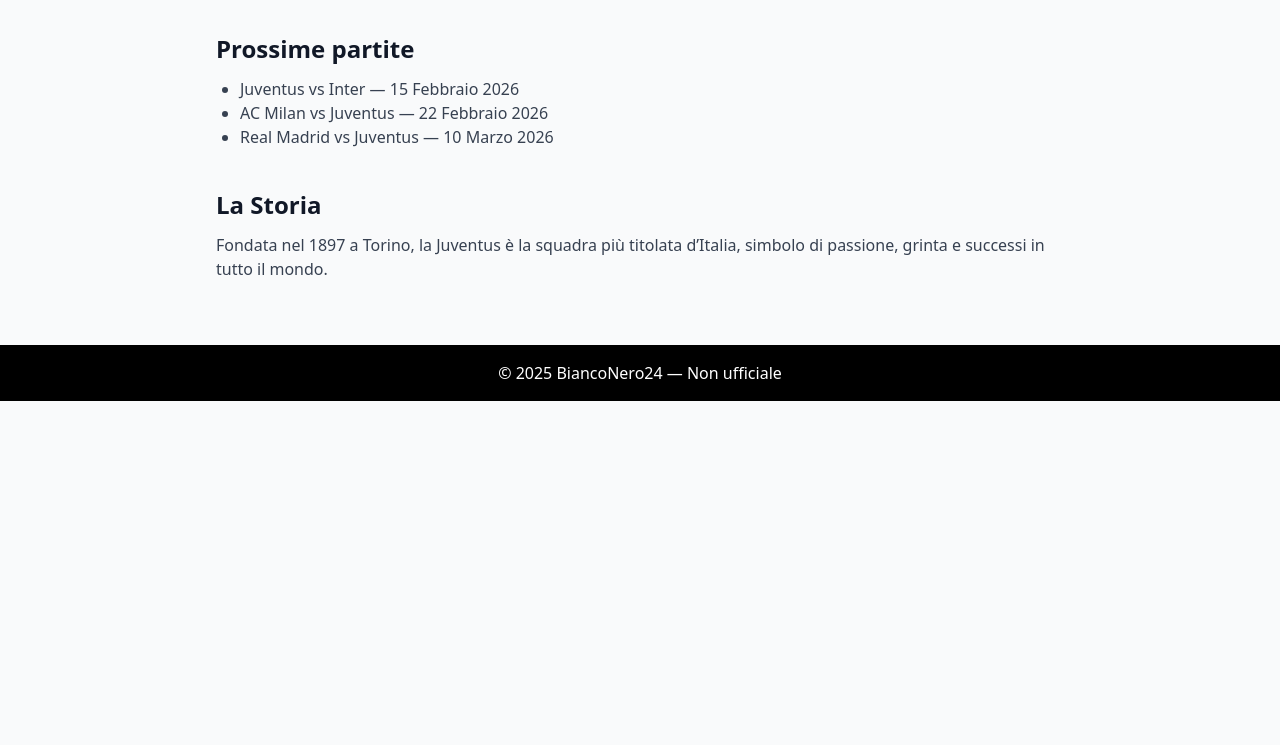
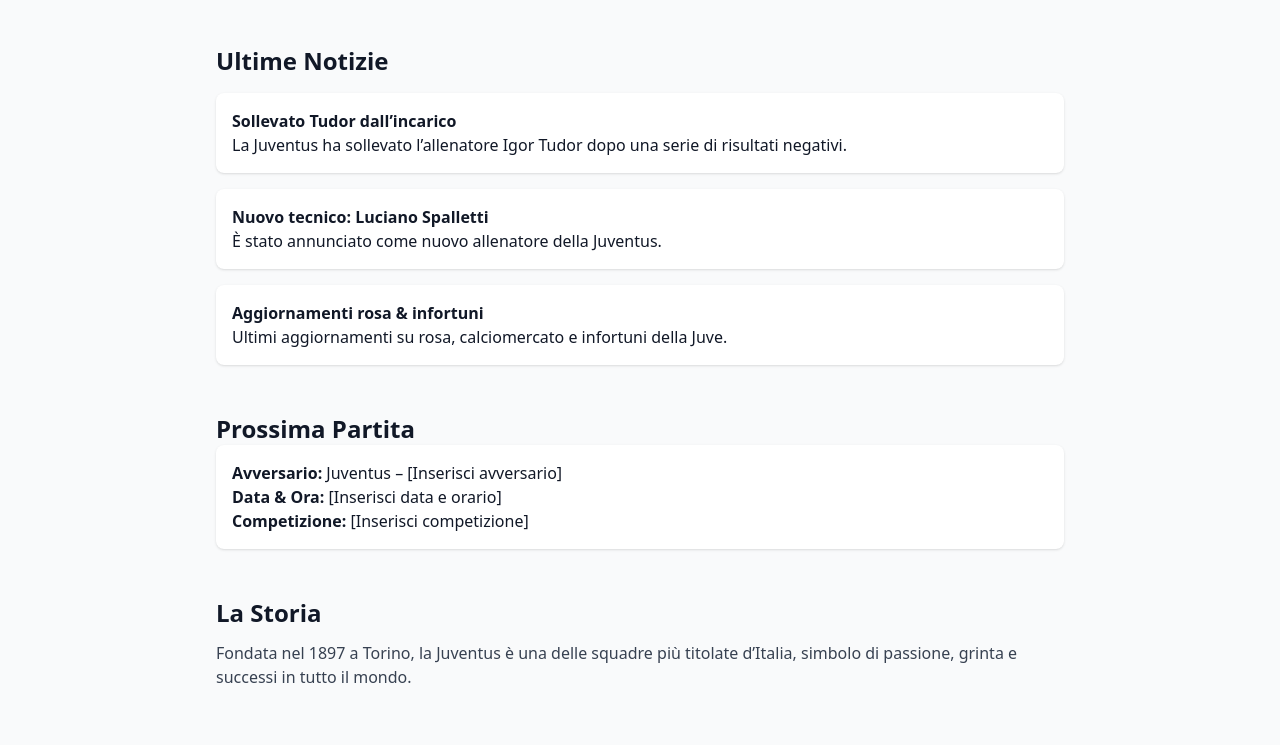
Before and after one commit to BiancoNero24/BiancoNero24, a plain HTML site: page index.html in a window 1280 px wide. Shown: the part 191-936 px from the top of the page. Before the commit the page ends 800 px from the top, so only its background shows below. Drawn offline with nearby package versions, Linux system fonts and the light colour scheme.

Commit message:
Aggiunge index.html per il sito BiancoNero24

```diff
--- a/index.html
+++ b/index.html
@@ -3,15 +3,15 @@
 <head>
   <meta charset="UTF-8" />
   <meta name="viewport" content="width=device-width, initial-scale=1.0" />
-    <title>BiancoNero24</title>
+  <title>BiancoNero24 – Juventus News</title>
   <script src="https://cdn.tailwindcss.com"></script>
 </head>
 <body class="bg-gray-50 text-gray-900 font-sans">
-    <header class="bg-black text-white p-4 text-center text-2xl font-bold">
+  <header class="bg-black text-white p-4 text-center text-3xl font-bold">
     BiancoNero24
   </header>
 
-    <main class="max-w-4xl mx-auto p-6 space-y-10">
+  <main class="max-w-4xl mx-auto p-6 space-y-12">
     <section>
       <h2 class="text-3xl font-bold">Forza Juve — Passione e Storia</h2>
       <p class="mt-3 text-gray-700">
@@ -21,19 +21,36 @@
     </section>
 
     <section>
-        <h3 class="text-2xl font-semibold">Prossime partite</h3>
-        <ul class="mt-3 list-disc pl-6 text-gray-700">
-          <li>Juventus vs Inter — 15 Febbraio 2026</li>
-          <li>AC Milan vs Juventus — 22 Febbraio 2026</li>
-          <li>Real Madrid vs Juventus — 10 Marzo 2026</li>
+      <h3 class="text-2xl font-semibold">Ultime Notizie</h3>
+      <ul class="mt-4 space-y-4">
+        <li class="bg-white p-4 rounded-lg shadow">
+          <strong>Sollevato Tudor dall’incarico</strong><br/>
+          La Juventus ha sollevato l’allenatore Igor Tudor dopo una serie di risultati negativi.
+        </li>
+        <li class="bg-white p-4 rounded-lg shadow">
+          <strong>Nuovo tecnico: Luciano Spalletti</strong><br/>
+          È stato annunciato come nuovo allenatore della Juventus.
+        </li>
+        <li class="bg-white p-4 rounded-lg shadow">
+          <strong>Aggiornamenti rosa & infortuni</strong><br/>
+          Ultimi aggiornamenti su rosa, calciomercato e infortuni della Juve.
+        </li>
       </ul>
+    </section>
+
+    <section>
+      <h3 class="text-2xl font-semibold">Prossima Partita</h3>
+      <div class="bg-white p-4 rounded-lg shadow">
+        <strong>Avversario: </strong>Juventus – [Inserisci avversario]<br/>
+        <strong>Data & Ora: </strong>[Inserisci data e orario]<br/>
+        <strong>Competizione: </strong>[Inserisci competizione]<br/>
+      </div>
     </section>
 
     <section>
       <h3 class="text-2xl font-semibold">La Storia</h3>
       <p class="mt-3 text-gray-700">
-          Fondata nel 1897 a Torino, la Juventus è la squadra più titolata
-          d’Italia, simbolo di passione, grinta e successi in tutto il mondo.
+        Fondata nel 1897 a Torino, la Juventus è una delle squadre più titolate d’Italia, simbolo di passione, grinta e successi in tutto il mondo.
       </p>
     </section>
   </main>
```
Lines whose indentation alone changed are shown as unchanged.
